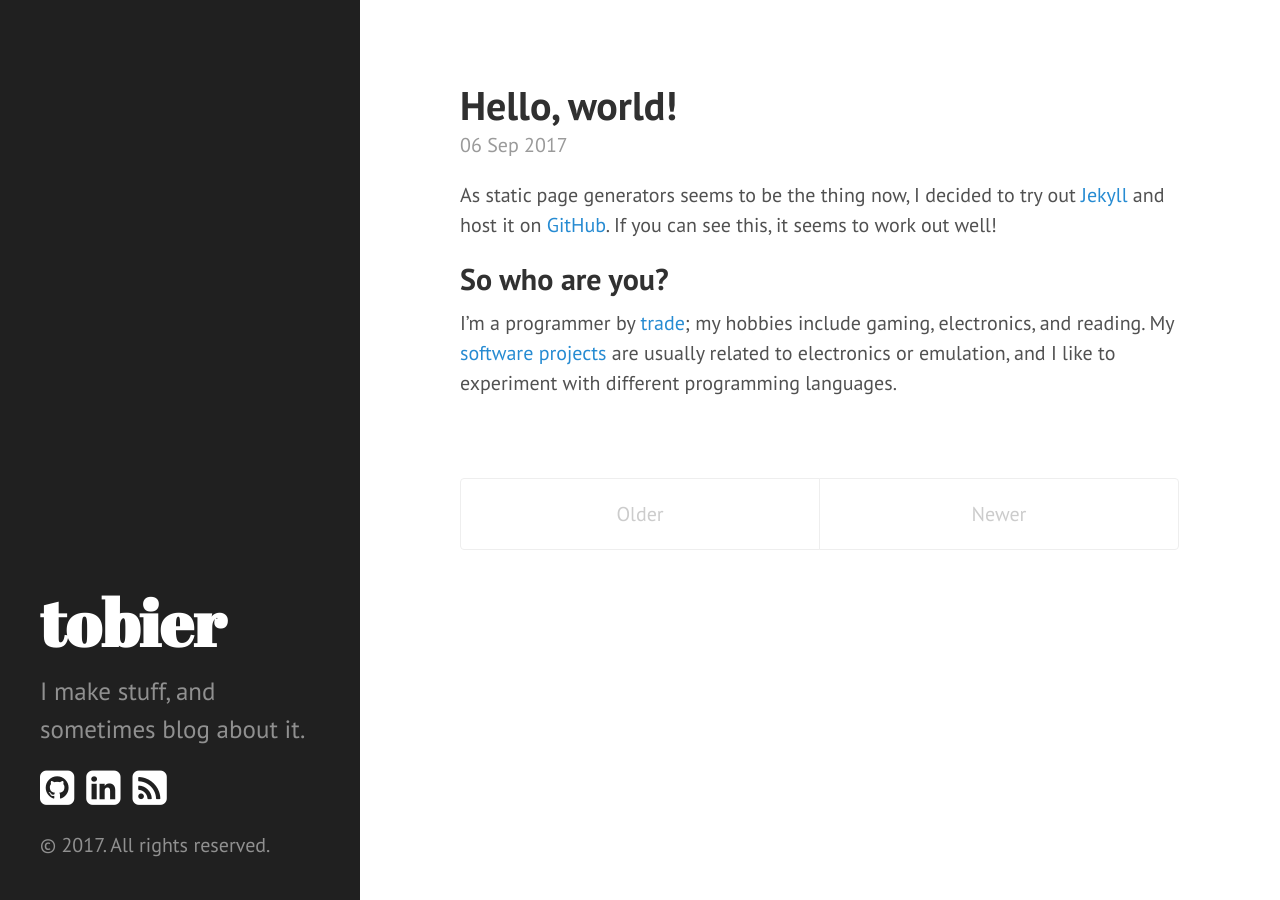
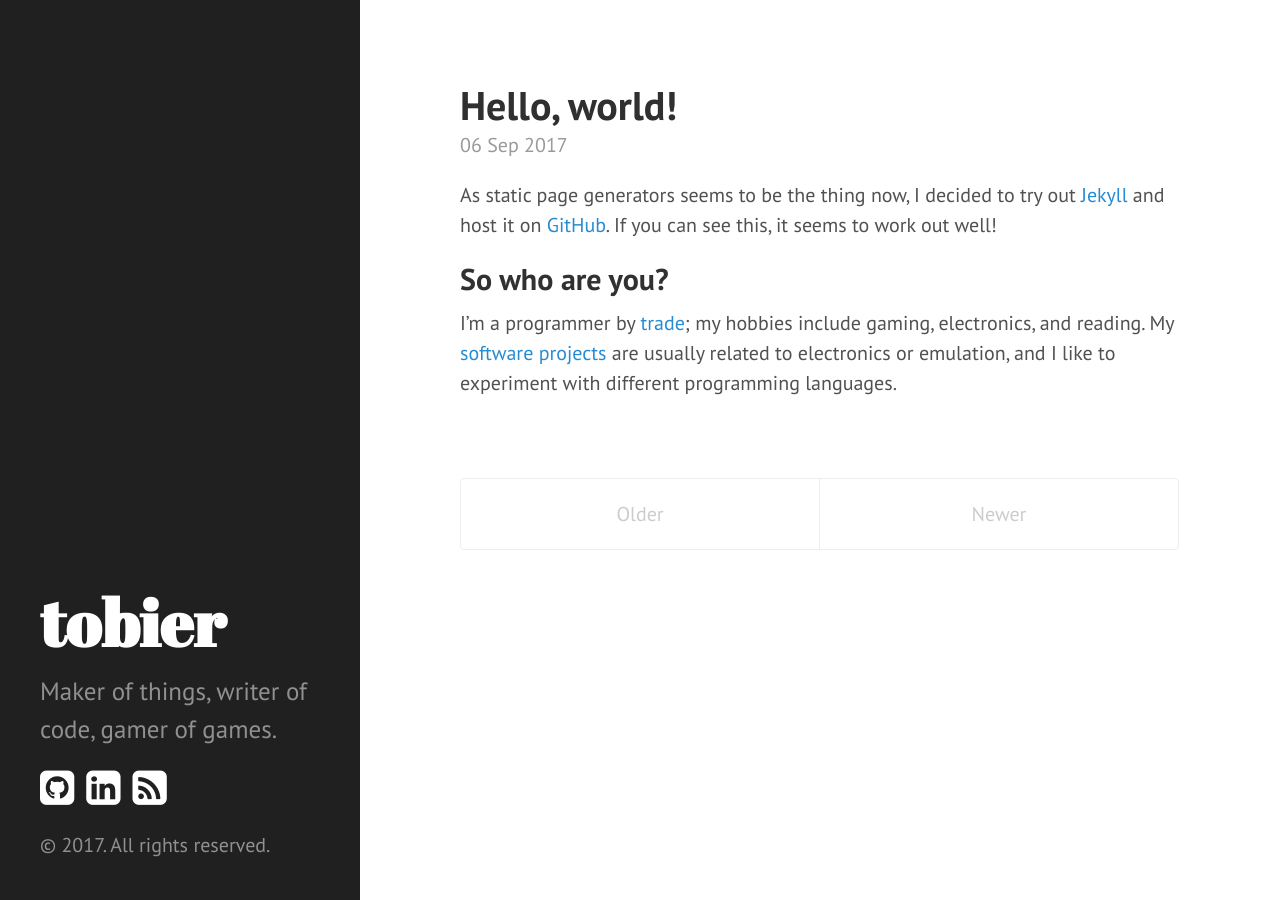
Before and after one commit to tobier/tobier.github.io, a Jekyll site: the page built from index.html, in a window 1280 px wide. Built offline with Jekyll 4.4.1, drawn with Linux system fonts in a browser that asks for light colours; the list of posts is cut into pages by our own code.

```diff
--- a/_config.yml
+++ b/_config.yml
@@ -8,7 +8,7 @@ permalink:        pretty
 # Setup
 title:            tobier
 tagline:          'The blog of Tobias Eriksson'
-description:      'I make stuff, and sometimes blog about it.'
+description:      'Maker of things, writer of code, gamer of games.'
 url:              https://tobier.github.io
 baseurl:          /
 
--- a/_includes/head.html
+++ b/_includes/head.html
@@ -26,5 +26,5 @@
   <link rel="stylesheet" href="{{ site.baseurl }}public/css/font-awesome.min.css">
 
   <!-- RSS -->
-  <link rel="alternate" type="application/rss+xml" title="RSS" href="/atom.xml">
+  <link rel="alternate" type="application/rss+xml" title="RSS" href="{{ site.baseurl }}atom.xml">
 </head>
```
Also changed, not shown: public/apple-touch-icon-144-precomposed.png, public/favicon.ico.
